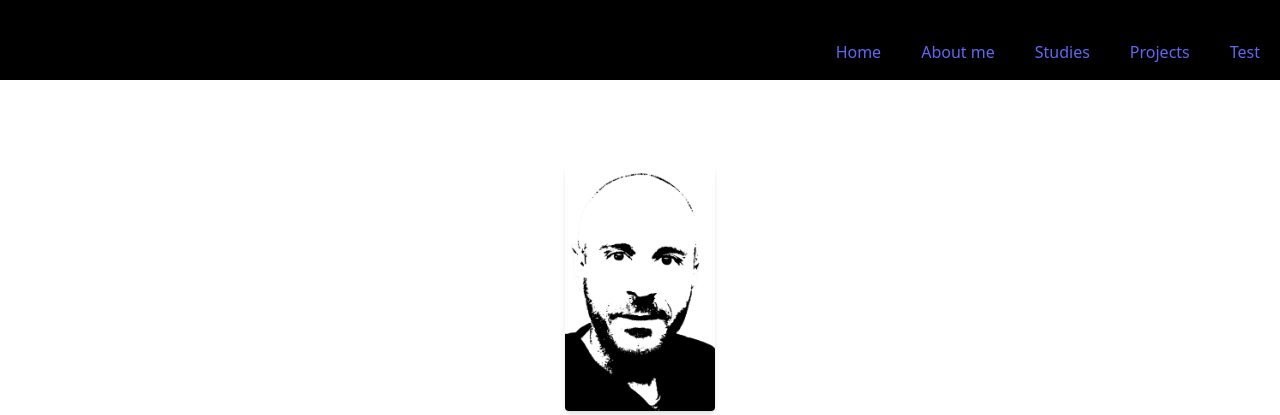
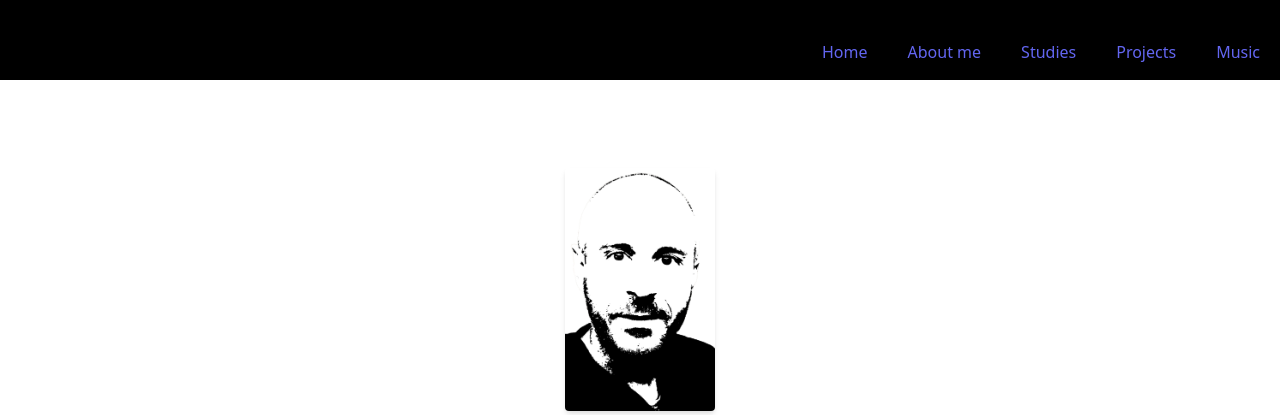
Before and after one commit to Matthieu7924/hello-mg-sf5, a Symfony app: template templates/pages/home.html.twig in a window 1280 px wide. Shown: the top 415 px of the page. Run offline with Twig, Linux system fonts and the light colour scheme; the template is opened without the code that fills it, so the values that code supplies are empty; some libraries are stand-ins or nearby versions.

Commit message:
rectif routes

```diff
--- a/src/Controller/PagesController.php
+++ b/src/Controller/PagesController.php
@@ -42,9 +42,9 @@ public function projects():Response
 }
 
 /**
- * @Route("/music",name="app_music")
+ * @Route("/music",name="app_test")
  */
-public function music():Response
+public function test():Response
 {
     return $this->render('pages/test.html.twig');
 }
--- a/templates/header.html.twig
+++ b/templates/header.html.twig
@@ -26,7 +26,7 @@
             {% endif %}
             {% if app.request.attributes.get('_route') != 'app_test' %}
                 <li>
-                    <a href="{{ path('app_test') }}" class="text-indigo-500 hover:text-indigo-700 mx-5">Test</a>
+                    <a href="{{ path('app_test') }}" class="text-indigo-500 hover:text-indigo-700 mx-5">Music</a>
                 </li>
             {% endif %}
         </ul>
```
